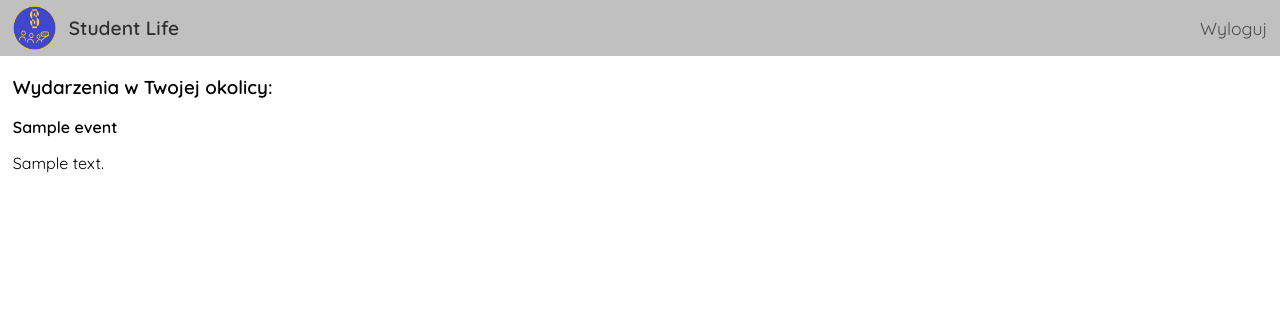
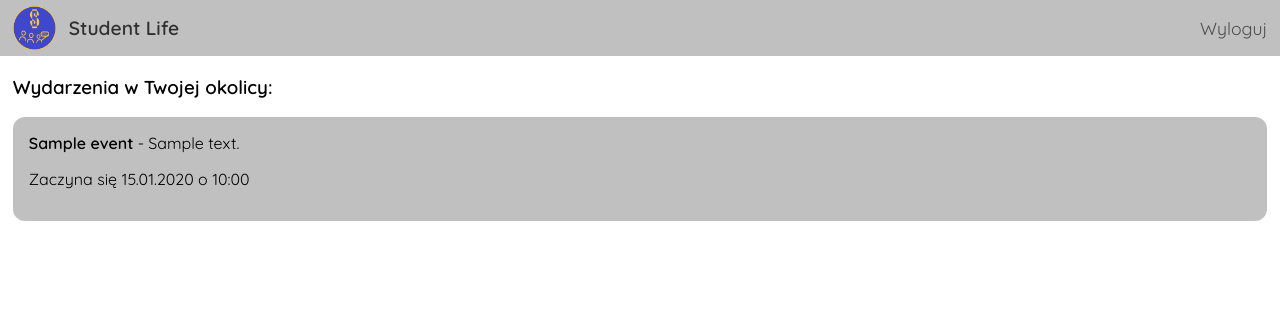
Before and after one commit to konrad-dobosz/StudentLife, a PHP site: page /events.php in a window 1280 px wide. Shown: the top 316 px of the page. Run offline with PHP 8.4, Linux system fonts and the light colour scheme; a user stored in the database is signed in; tables that the repository leaves empty or names only in its code hold one stand-in row (values such as "Sample post").

Commit message:
Change event card style

```diff
--- a/css/main.css
+++ b/css/main.css
@@ -57,6 +57,17 @@ a.card {
     cursor: pointer;
 }
 
+.event-card {
+    border-radius: 12px;
+    background-color: rgb(192, 192, 192);
+    padding: 1rem;
+    margin-bottom: 1rem;
+}
+
+.event-card h4 span {
+    font-weight: normal;
+}
+
 @media (min-width: 768px) {
 
 }
--- a/events.php
+++ b/events.php
@@ -31,9 +31,11 @@ require_once "db.php";
             if ($result = $connection->query(sprintf("SELECT * FROM events LIMIT 10"))) {
                 if ($result->num_rows > 0) {
                     while ($row = $result->fetch_assoc()) {
+                        $date = new DateTimeImmutable($row['date_start']);
+
                         echo '<div class="event-card">';
-                        echo '<h4>' . $row['name'] . '</h4>';
-                        echo '<p>' . $row['description'] . '</p>';
+                        echo '<h4>' . $row['name'] . '<span> - ' . $row['address'] . '</span></h4>';
+                        echo '<p>Zaczyna się ' . $date->format('d.m.Y') . ' o ' . $date->format('H:i') . '</p>';
                         echo '</div>';
                     }
                 } else {
```
